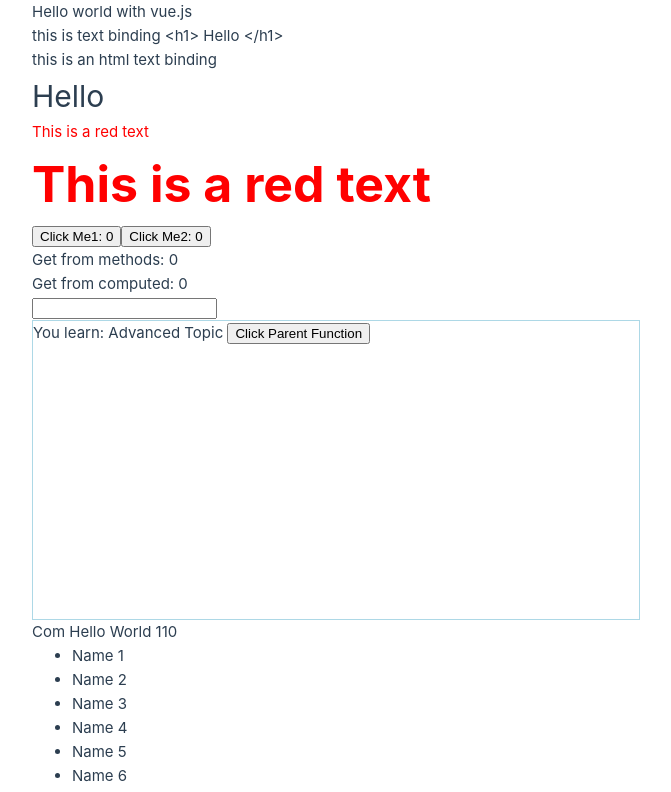
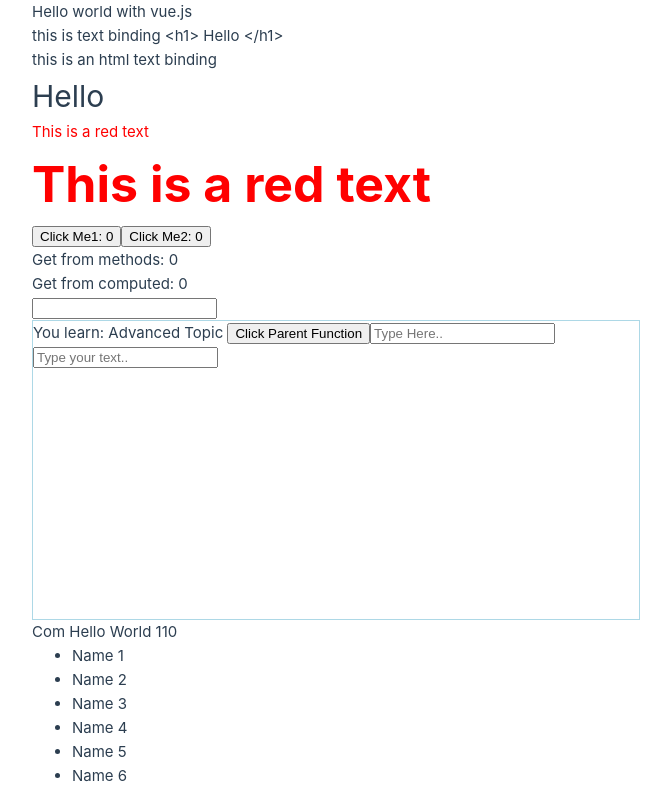
Before and after one commit to hiwafa/vue-project, a Vue app: page / in a window 1280 px wide. Shown: the top 792 px of the page, without its empty margins (0-671 px from the left). Built offline with nearby package versions, Linux system fonts and the light colour scheme.

Commit message:
text binding two way

```diff
--- a/src/components/AdvanceVue.vue
+++ b/src/components/AdvanceVue.vue
@@ -4,10 +4,27 @@
 
         <button @click="childClick('From Child')">Click Parent Function</button>
 
+        <input :value="textValue" @input="hanldeTextBinding" placeholder="Type Here.." />
+        <input v-model="textModel" placeholder="Type your text.." />
+        <p>{{ textValue }}</p>
+        <p>{{ textModel }}</p>
+
+
     </div>
 </template>
 
 <script setup>
+
+import { ref } from 'vue';
+
+const textValue = ref("");
+const textModel = ref("");
+
+const hanldeTextBinding = event => {
+    textValue.value = event.target.value;
+}
+
+
 
 const { topic, childClick } = defineProps({
     topic: String,
```
